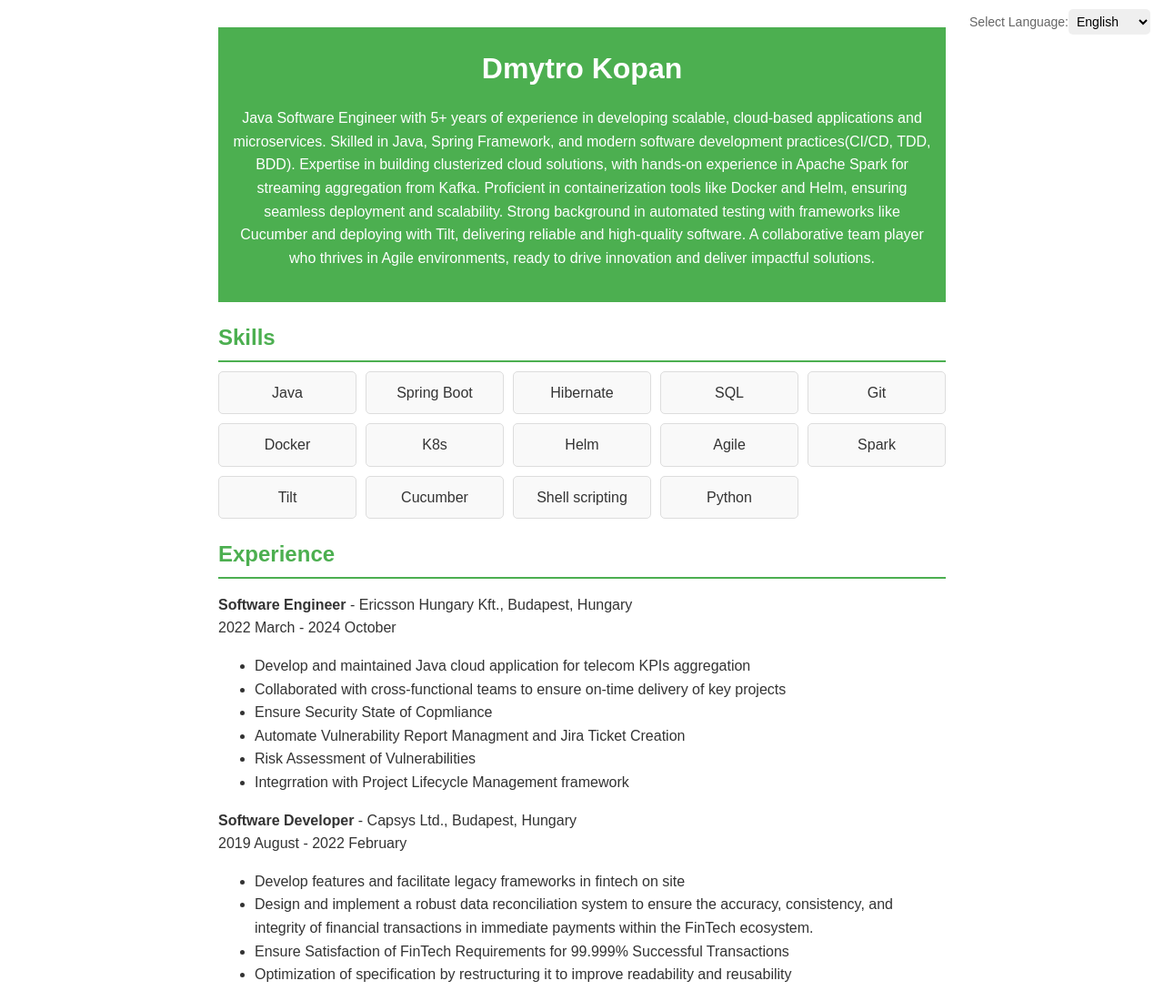
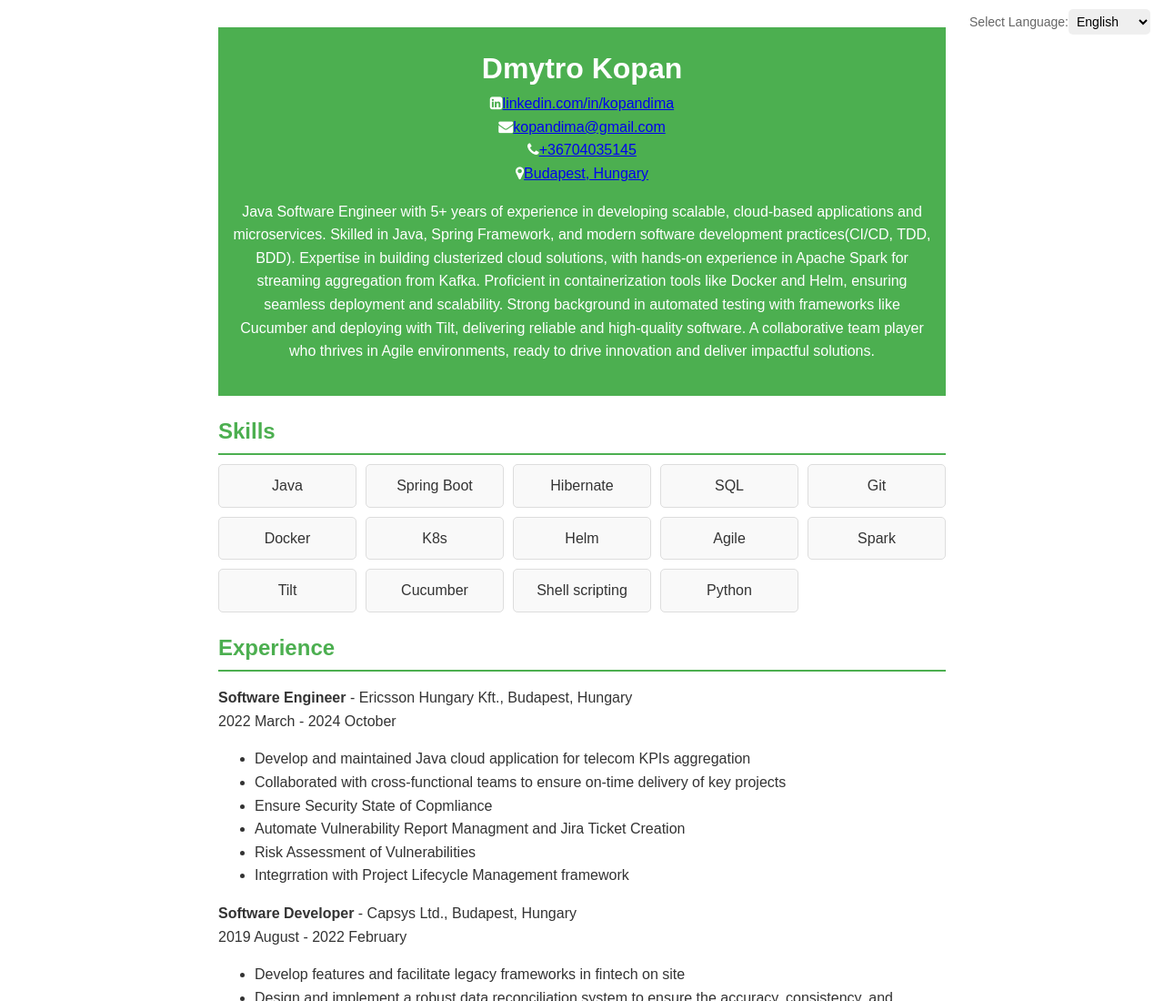
Before and after one commit to kopako/kopako.github.io, a plain HTML site: page index.html in a window 1280 px wide. Shown: the top 1100 px of the page at 91% size. Drawn offline with nearby package versions, Linux system fonts and the light colour scheme.

Commit message:
Add contacts

```diff
--- a/index.html
+++ b/index.html
@@ -5,6 +5,7 @@
   <meta name="viewport" content="width=device-width, initial-scale=1.0">
   <title>Java Software Engineer CV</title>
   <link rel="stylesheet" href="style.css">
+  <link rel="stylesheet" href="https://cdnjs.cloudflare.com/ajax/libs/font-awesome/4.7.0/css/font-awesome.min.css">
   <script src="https://unpkg.com/vue@3"></script>
   <script src="app.js" defer></script>
 </head>
@@ -12,6 +13,25 @@
   <div class="container" id="app">
     <header>
       <h1>{{ translations.profile }}</h1>
+      <div class="contact">
+        <div class="contact-item">
+          <i class="fa fa-linkedin-square"></i>
+          <a href="https://www.linkedin.com/in/kopandima" target="_blank">linkedin.com/in/kopandima</a>
+        </div>
+        <div class="contact-item">
+          <i class="fa fa-envelope gmail"></i>
+          <a href="mailto:kopandima@gmail.com">kopandima@gmail.com</a>
+        </div>
+        <div class="contact-item">
+            <i class="fa fa-phone phone"></i>
+            <a href="tel:+36704035145">+36704035145</a>
+        </div>
+        <div class="contact-item">
+          <!-- <svg xmlns="http://www.w3.org/2000/svg" viewBox="0 0 384 512"><path d="M384 192c0 87.4-117 243-168.3 307.2c-12.3 15.3-35.1 15.3-47.4 0C117 435 0 279.4 0 192C0 86 86 0 192 0S384 86 384 192z"/></svg> -->
+          <i class="fa fa-map-marker"></i>
+          <a href="https://maps.app.goo.gl/VjoMXEy47uA51FrRA" target="_blank">Budapest, Hungary</a>
+        </div>
+      </div>
       <p>{{ translations.profileContent }}</p>
     </header>
 
```
